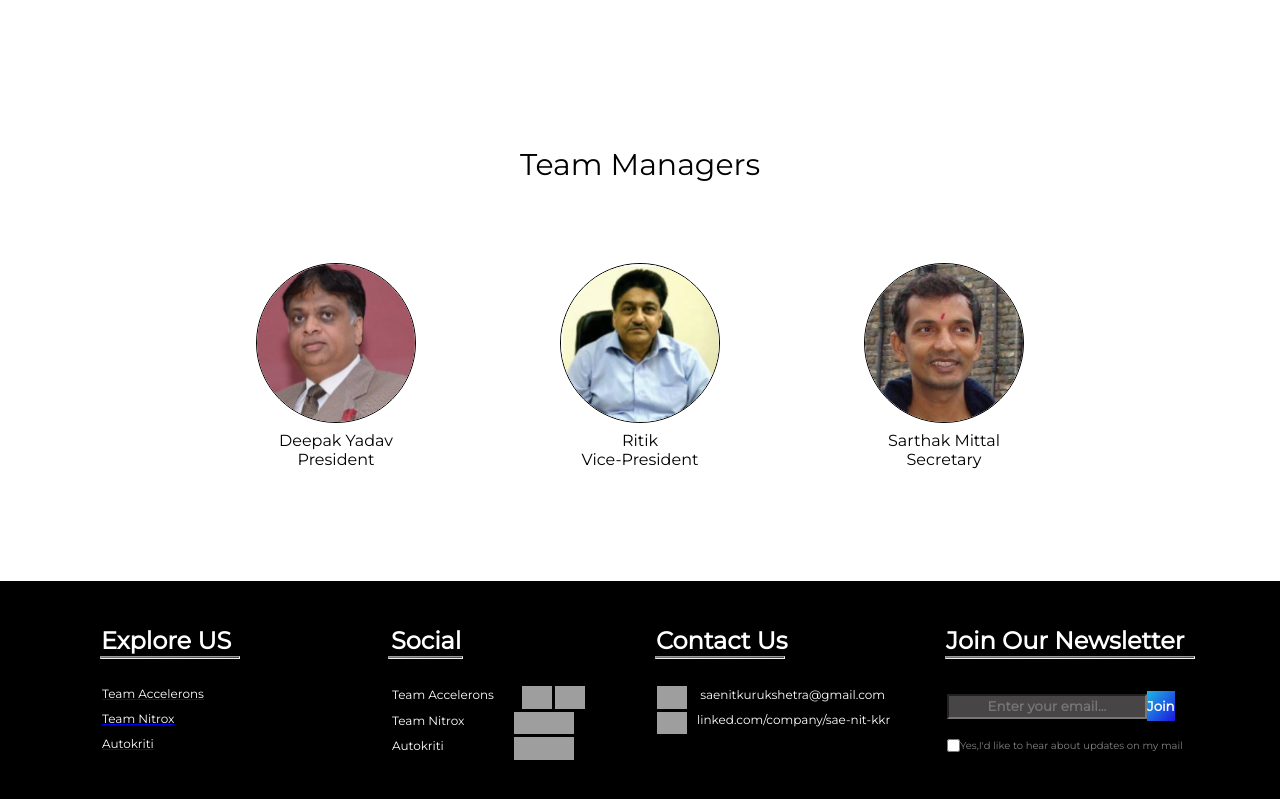
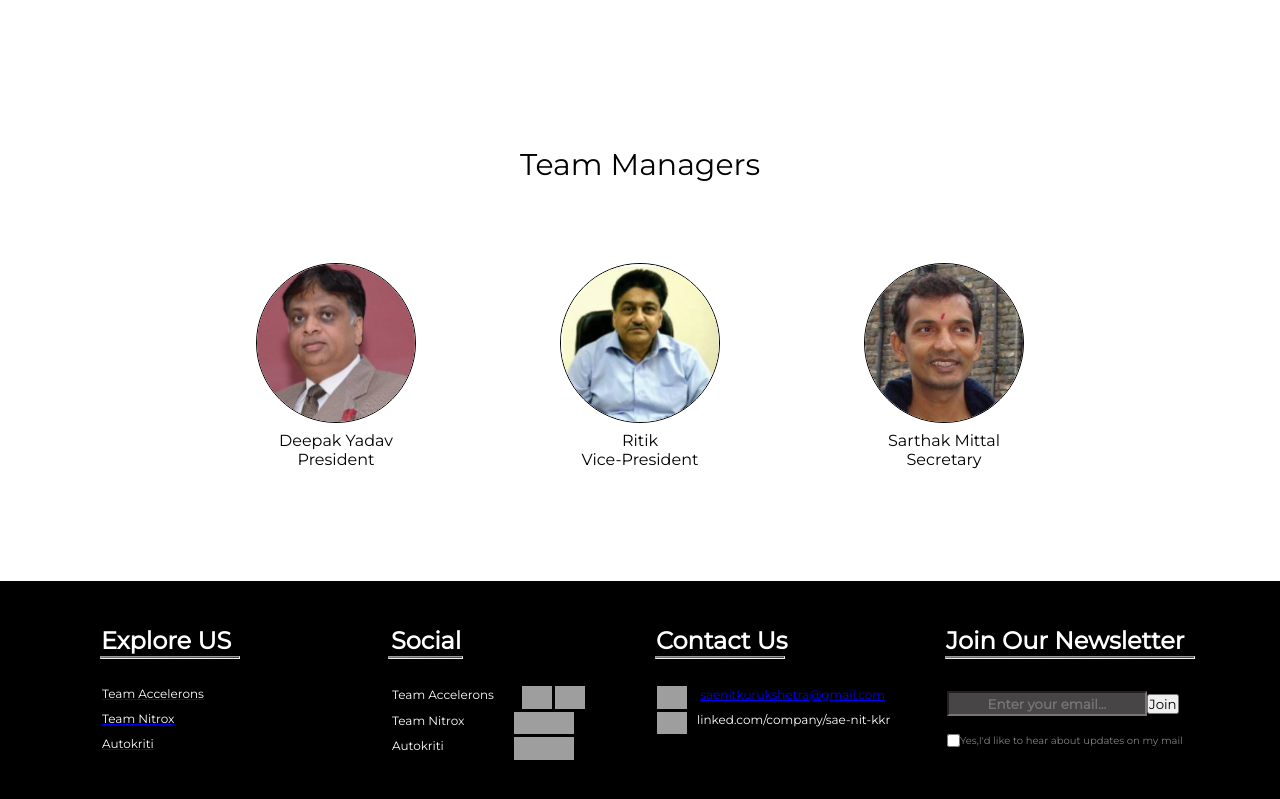
Before and after one commit to arnavgoel18/FullStackWebsiteDevelopment, a React (Create React App) app in the folder sae-nitkkr/: page / in a window 1280 px wide. Shown: the part 2686-3485 px from the top of the page. Built offline with nearby package versions, Linux system fonts and the light colour scheme; grey boxes are pictures that could not be loaded.

Commit message:
completed

```diff
--- a/sae-nitkkr/src/Components/Footer/Footer(black)/FooterBlack.css
+++ b/sae-nitkkr/src/Components/Footer/Footer(black)/FooterBlack.css
@@ -191,6 +191,7 @@
      height: 25px;
      width: 200px;
  }
+<<<<<<< Updated upstream
 
  #black_email_text a{
     color: #fff;
@@ -202,6 +203,8 @@
     text-decoration: none;
  }
 
+=======
+>>>>>>> Stashed changes
  #black_joinus
  {
      color: white;
--- a/sae-nitkkr/src/Components/Footer/Footer(white)/FooterWhite.css
+++ b/sae-nitkkr/src/Components/Footer/Footer(white)/FooterWhite.css
@@ -220,12 +220,15 @@
  {
      cursor: pointer;
  }
+<<<<<<< Updated upstream
 
  #white_explore_us_content{
      position: relative;
      left: -48px;
  }
 
+=======
+>>>>>>> Stashed changes
  #white_checkbox_disclaimer
  {
      font-size: 10px;
@@ -236,11 +239,26 @@
      position: relative;
      left: 10px;
  }
+<<<<<<< Updated upstream
 
  #white_linkedin_text a,#white_email_text a{
      color: #000;
      text-decoration: none;
  }
+=======
+>>>>>>> Stashed changes
  .white_things_to_explore:hover{
      cursor: pointer;
  }
+
+ @media (min-width: 425px) and (max-width: 768px){
+#white_footer_box1 {
+    margin-left: 100px;
+}
+}
+
+@media (min-width: 375px) and (max-width: 425px){
+    #white_footer_box1 {
+        margin-left: 20px;
+    }
+    }
--- a/sae-nitkkr/src/Components/Footer/Footer(white)/FooterWhite.js
+++ b/sae-nitkkr/src/Components/Footer/Footer(white)/FooterWhite.js
@@ -68,7 +68,7 @@ function Footerautokriti() {
             src="https://img.icons8.com/ios/50/000000/instagram-new--v1.png"
             alt="insta_image_auto"
           />
-          <a href="https://www.facebook.com/autokriti/"/>
+           <a href="https://www.facebook.com/autokriti/"/>
           <img
             id="white_fb_image_auto"
             src="https://img.icons8.com/ios-filled/50/000000/facebook--v1.png"
```
